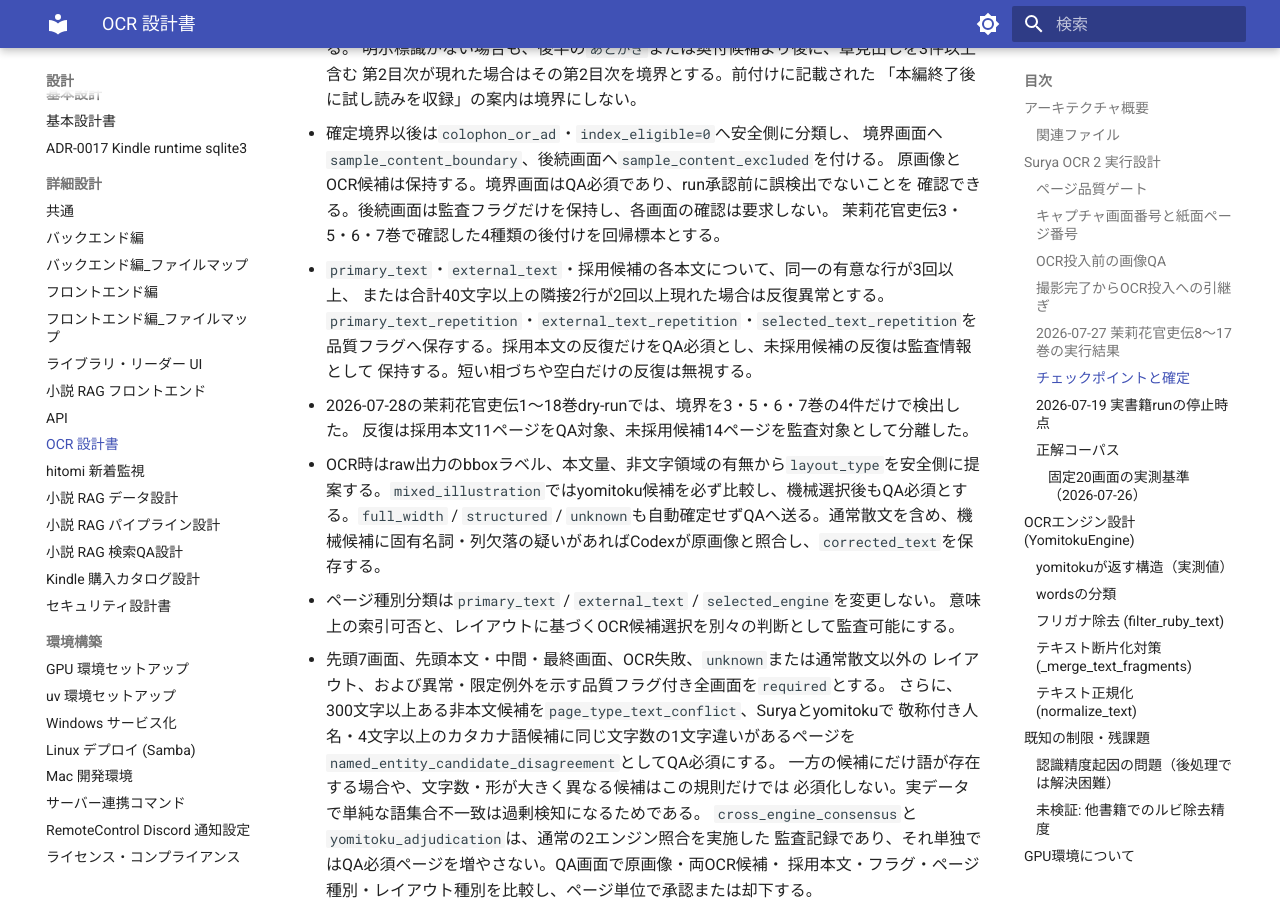
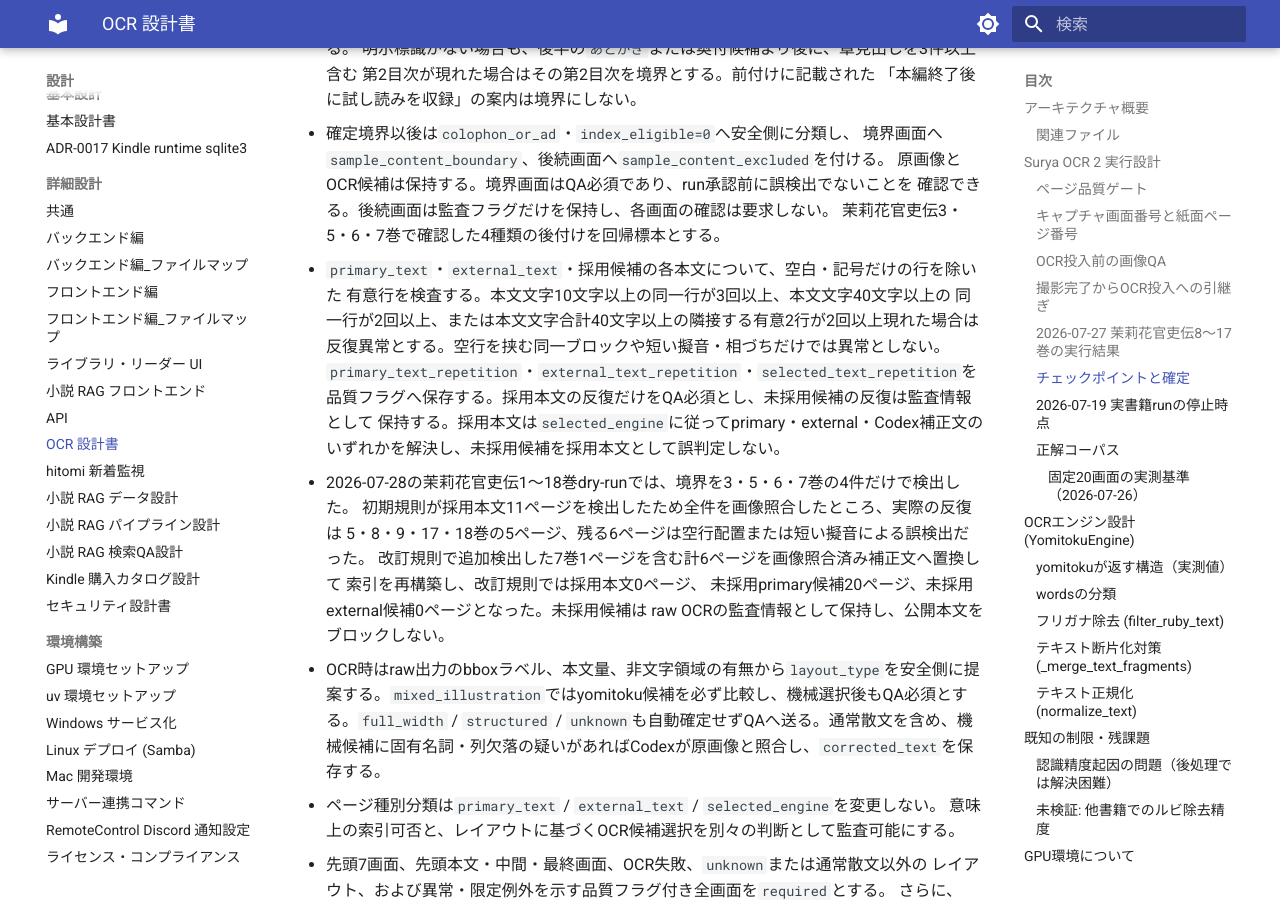
Before and after one commit to kkmmyr/Pic2PDF_Viewer, an MkDocs documentation site: the page built from docs/design/詳細設計/機能別/OCR設計書.md, in a window 1280 px wide and 900 px high, scrolled down 9688 px. Built offline with MkDocs 1.6.1 and Material for MkDocs 9.7.7, drawn with Linux system fonts in a browser that asks for light colours.

Commit message:
﻿fix(ocr): repair repeated published pages
Refine repetition detection to ignore blank-line and short onomatopoeia
false positives and resolve the selected OCR candidate correctly.
Record and test the six image-audited Matsurika page repairs.

Co-Authored-By: Codex GPT-5 <noreply@anthropic.com>

```diff
--- a/docs/design/詳細設計/機能別/OCR設計書.md
+++ b/docs/design/詳細設計/機能別/OCR設計書.md
@@ -250,13 +250,21 @@ Phase 5cではページ種別分類とレイアウト別候補選択を実装済
   原画像とOCR候補は保持する。境界画面はQA必須であり、run承認前に誤検出でないことを
   確認できる。後続画面は監査フラグだけを保持し、各画面の確認は要求しない。
   茉莉花官吏伝3・5・6・7巻で確認した4種類の後付けを回帰標本とする。
-- `primary_text`・`external_text`・採用候補の各本文について、同一の有意な行が3回以上、
-  または合計40文字以上の隣接2行が2回以上現れた場合は反復異常とする。
+- `primary_text`・`external_text`・採用候補の各本文について、空白・記号だけの行を除いた
+  有意行を検査する。本文文字10文字以上の同一行が3回以上、本文文字40文字以上の
+  同一行が2回以上、または本文文字合計40文字以上の隣接する有意2行が2回以上現れた場合は
+  反復異常とする。空行を挟む同一ブロックや短い擬音・相づちだけでは異常としない。
   `primary_text_repetition`・`external_text_repetition`・`selected_text_repetition`を
   品質フラグへ保存する。採用本文の反復だけをQA必須とし、未採用候補の反復は監査情報として
-  保持する。短い相づちや空白だけの反復は無視する。
+  保持する。採用本文は`selected_engine`に従ってprimary・external・Codex補正文の
+  いずれかを解決し、未採用候補を採用本文として誤判定しない。
 - 2026-07-28の茉莉花官吏伝1〜18巻dry-runでは、境界を3・5・6・7巻の4件だけで検出した。
-  反復は採用本文11ページをQA対象、未採用候補14ページを監査対象として分離した。
+  初期規則が採用本文11ページを検出したため全件を画像照合したところ、実際の反復は
+  5・8・9・17・18巻の5ページ、残る6ページは空行配置または短い擬音による誤検出だった。
+  改訂規則で追加検出した7巻1ページを含む計6ページを画像照合済み補正文へ置換して
+  索引を再構築し、改訂規則では採用本文0ページ、
+  未採用primary候補20ページ、未採用external候補0ページとなった。未採用候補は
+  raw OCRの監査情報として保持し、公開本文をブロックしない。
 - OCR時はraw出力のbboxラベル、本文量、非文字領域の有無から`layout_type`を安全側に提案する。`mixed_illustration`ではyomitoku候補を必ず比較し、機械選択後もQA必須とする。`full_width` / `structured` / `unknown`も自動確定せずQAへ送る。通常散文を含め、機械候補に固有名詞・列欠落の疑いがあればCodexが原画像と照合し、`corrected_text`を保存する。
 - ページ種別分類は`primary_text` / `external_text` / `selected_engine`を変更しない。
   意味上の索引可否と、レイアウトに基づくOCR候補選択を別々の判断として監査可能にする。
```
Also changed, not shown: docs/log/変更履歴.md (+12 -1 lines), docs/log/技術知見/茉莉花官吏伝_シリーズ横断分析.md (+8 -3 lines), docs/log/計画/バックログ.md (+6 -0 lines), 4 other files.
